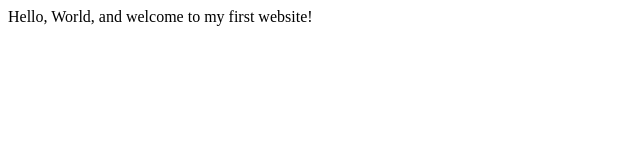
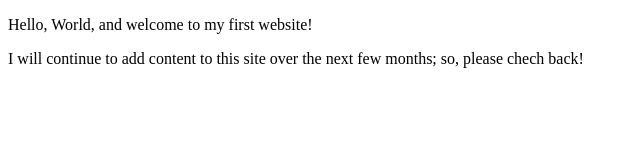
Before and after one commit to thaotran2/thaotran2.github.io, a plain HTML site: page index.html.html in a window 1280 px wide. Shown: the whole page, without its empty margins (0-640 px from the left). Drawn offline with Linux system fonts and the light colour scheme.

Commit message:
Expanded home page
Updated meta information and added content

```diff
--- a/index.html.html
+++ b/index.html.html
@@ -3,9 +3,13 @@
     <head>
         <meta charset="utf-8">
         <meta name="viewport" content="width=device-width, initial-scale=1.0">
-        <title>My First Website</title>
+        <meta name="author" content="Thao Tran">
+
+
+        <title>CE Truffaut | Web Developer</title>
     </head>
     <body>
-       Hello, World, and welcome to my first website!
+       <p>Hello, World, and welcome to my first website!</p>
+       <p>I will continue to add content to this site over the next few months; so, please chech back!</p>
     </body>
 </html>
```
